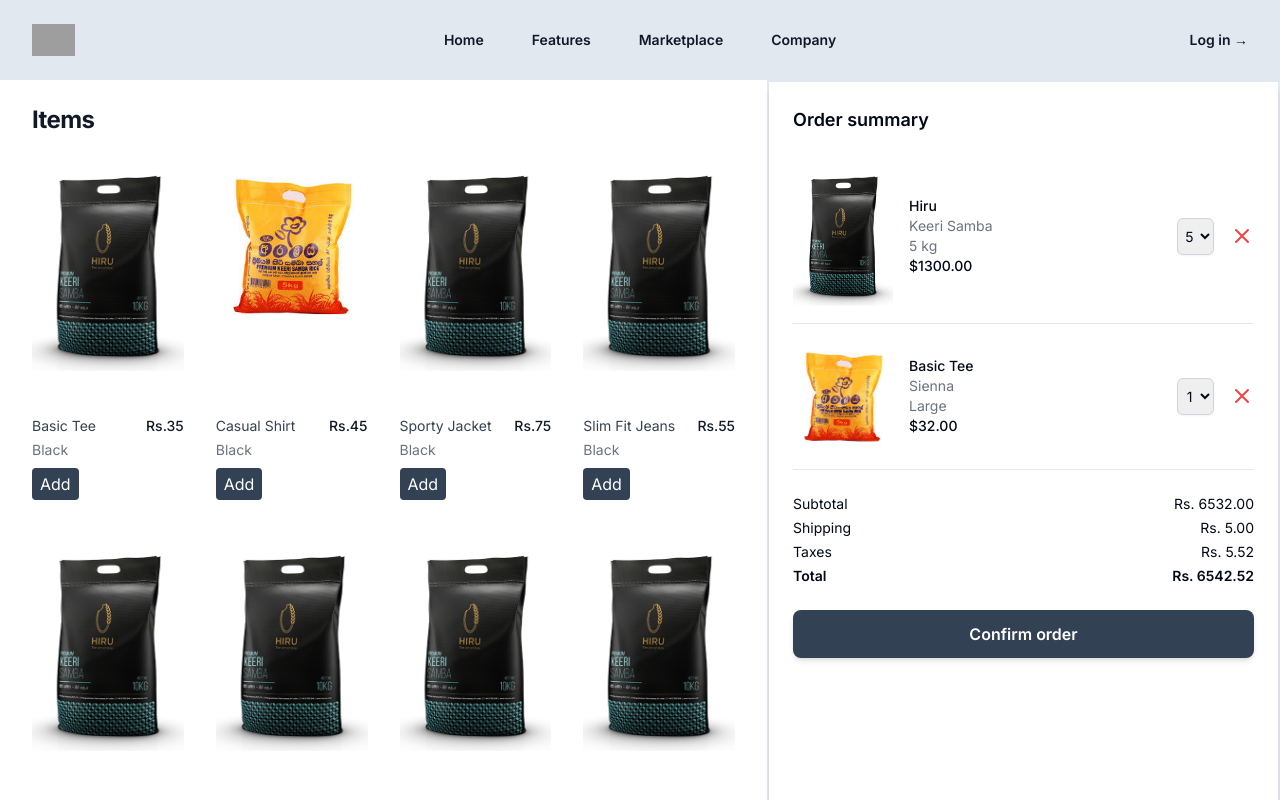
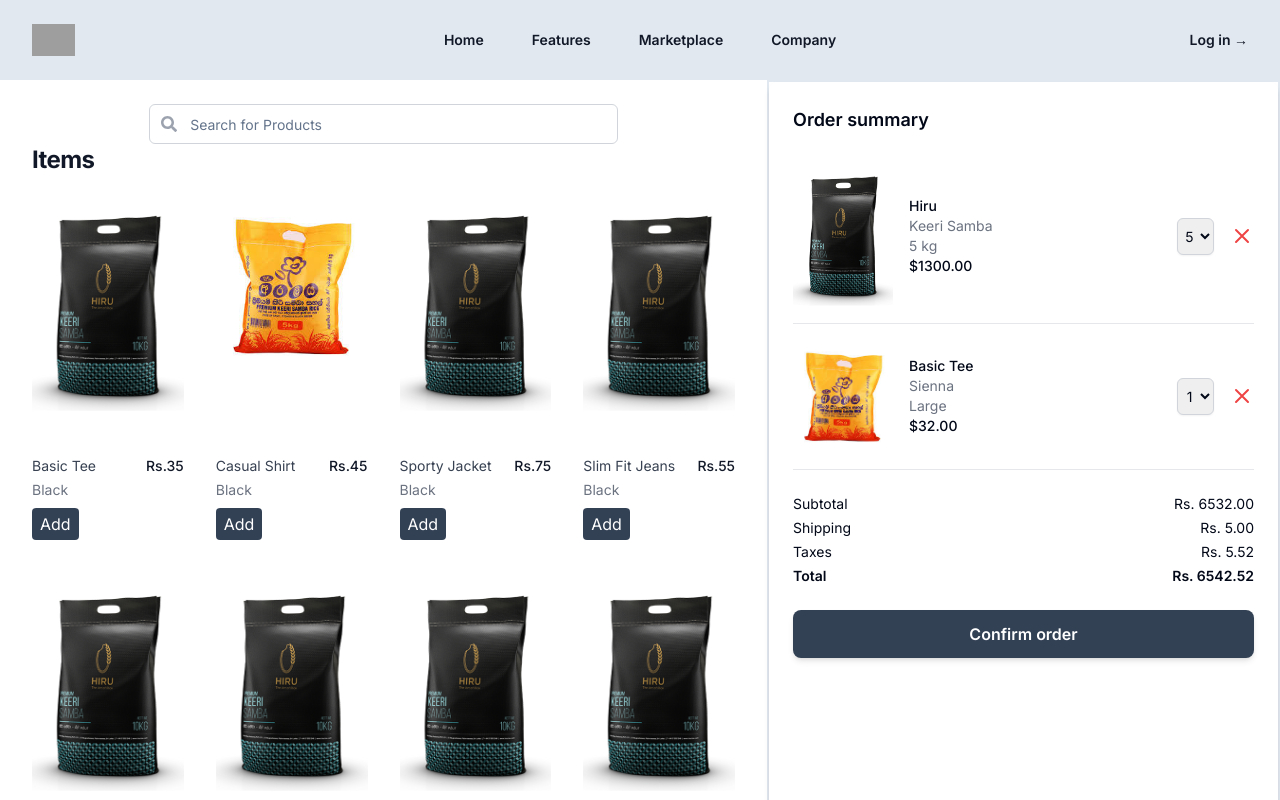
Before and after one commit to dinalUdagedara/Retail-POS, a Next.js app: page /invoice in a window 1280 px wide. Shown: the top 800 px of the page. Built offline with nearby package versions, Linux system fonts and the light colour scheme; grey boxes are pictures that could not be loaded.

Commit message:
update: Updated the Ui with a search bar

```diff
--- a/components/invoice-dashboard/item-list/item-list.tsx
+++ b/components/invoice-dashboard/item-list/item-list.tsx
@@ -1,6 +1,8 @@
 "use client";
 import Image from "next/image";
 import { MouseEventHandler } from "react";
+import { Input } from "@/components/ui/input";
+import { FaSearch } from "react-icons/fa";
 const products = [
   {
     id: 1,
@@ -102,6 +104,16 @@ const ItemList: React.FC<ItemListProps> = ({ onSelection }) => {
   return (
     <div className="bg-white ">
       <div className="mx-auto max-w-2xl px-4 py-6 sm:px-6  lg:max-w-7xl lg:px-8">
+        <div className="flex justify-center">
+          <div className="relative w-2/3 items-center">
+            <Input
+              type="text"
+              placeholder="Search for Products"
+              className="w-full pl-10 pr-4 py-2 border border-gray-300 rounded-md focus:outline-none focus:ring-2 focus:ring-blue-500"
+            />
+            <FaSearch className="absolute left-3 top-3 text-gray-400" />
+          </div>
+        </div>
         <h2 className="text-2xl font-bold tracking-tight text-gray-900 ">
           Items
         </h2>
@@ -128,16 +140,15 @@ const ItemList: React.FC<ItemListProps> = ({ onSelection }) => {
                   </h3>
                   <p className="mt-1 text-sm text-gray-500">{product.color}</p>
                   <button
-                  onClick={onSelection}
-                  className="mt-2 mr-0 bg-slate-700 text-white py-1 px-2 rounded hover:bg-blue-700"
-                >
-                  Add
-                </button>
+                    onClick={onSelection}
+                    className="mt-2 mr-0 bg-slate-700 text-white py-1 px-2 rounded hover:bg-blue-700"
+                  >
+                    Add
+                  </button>
                 </div>
                 <p className="text-sm font-medium text-gray-900">
                   {product.price}
                 </p>
-
               </div>
             </div>
           ))}
--- /dev/null
+++ b/components/ui/input.tsx
@@ -0,0 +1,25 @@
+import * as React from "react"
+
+import { cn } from "@/lib/utils"
+
+export interface InputProps
+  extends React.InputHTMLAttributes<HTMLInputElement> {}
+
+const Input = React.forwardRef<HTMLInputElement, InputProps>(
+  ({ className, type, ...props }, ref) => {
+    return (
+      <input
+        type={type}
+        className={cn(
+          "flex h-10 w-full rounded-md border border-input bg-background px-3 py-2 text-sm ring-offset-background file:border-0 file:bg-transparent file:text-sm file:font-medium placeholder:text-muted-foreground focus-visible:outline-none focus-visible:ring-2 focus-visible:ring-ring focus-visible:ring-offset-2 disabled:cursor-not-allowed disabled:opacity-50",
+          className
+        )}
+        ref={ref}
+        {...props}
+      />
+    )
+  }
+)
+Input.displayName = "Input"
+
+export { Input }
--- a/package.json
+++ b/package.json
@@ -22,6 +22,7 @@
     "next": "14.2.4",
     "react": "^18",
     "react-dom": "^18",
+    "react-icons": "^5.2.1",
     "tailwind-merge": "^2.4.0",
     "tailwindcss-animate": "^1.0.7",
     "zustand": "^4.5.4"
```
Also changed, not shown: 1 other file (tests, documents, lock files or other folders).
